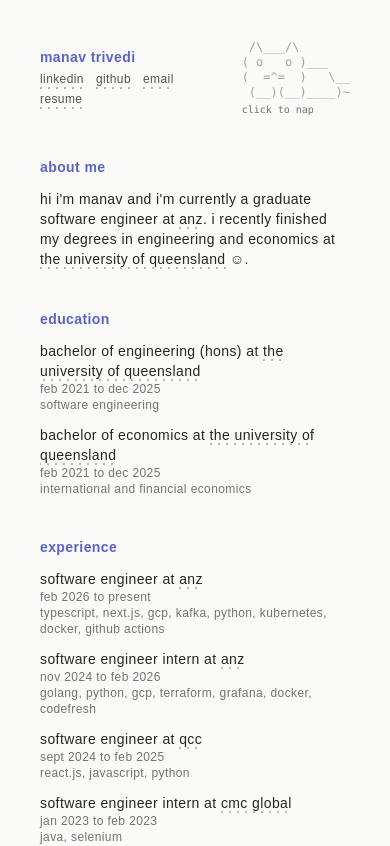
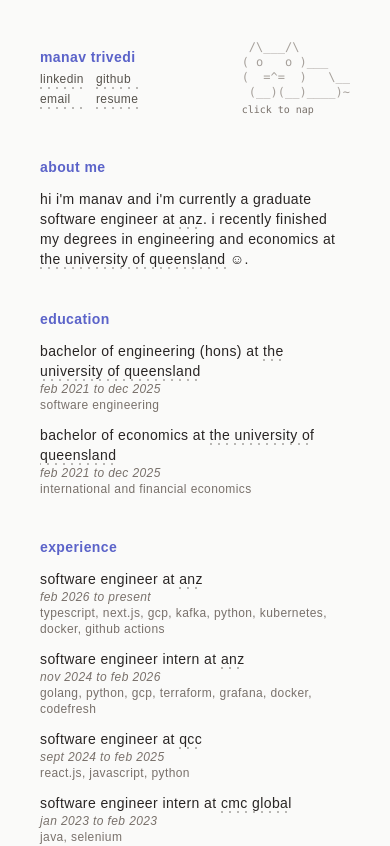
Before and after one commit to ManavTriv/personal-website, a React (Vite) app: page / in a window 390 px wide. Shown: the top 846 px of the page. Built offline with nearby package versions, Linux system fonts and the light colour scheme; a web font is replaced by a local one.

Commit message:
mobile adjustments

```diff
--- a/src/components/Education.tsx
+++ b/src/components/Education.tsx
@@ -34,7 +34,7 @@
                 {institution}
               </span>
             </h3>
-            <p className="text-xs sm:text-sm tabular-nums text-stone-500 dark:text-stone-400">
+            <p className="text-xs sm:text-sm italic sm:not-italic tabular-nums text-stone-500 dark:text-stone-400">
               {period}
             </p>
           </div>
--- a/src/components/Experience.tsx
+++ b/src/components/Experience.tsx
@@ -70,7 +70,7 @@
                 {company}
               </span>
             </h3>
-            <p className="text-xs sm:text-sm tabular-nums text-stone-500 dark:text-stone-400">
+            <p className="text-xs sm:text-sm italic sm:not-italic tabular-nums text-stone-500 dark:text-stone-400">
               {period}
             </p>
           </div>
--- a/src/components/Overview.tsx
+++ b/src/components/Overview.tsx
@@ -44,7 +44,7 @@
         <h1 className="text-sm sm:text-base font-semibold text-accent">
           manav trivedi
         </h1>
-        <div className="flex flex-row flex-wrap items-center gap-x-3 sm:gap-x-1.5 gap-y-0.5">
+        <div className="grid grid-cols-2 w-fit gap-x-3 gap-y-0.5 sm:flex sm:flex-row sm:flex-wrap sm:items-center sm:gap-x-1.5">
           {navItems.map(({ label, link, external }, i) => (
             <Fragment key={label}>
               {i > 0 && <Separator />}
```
